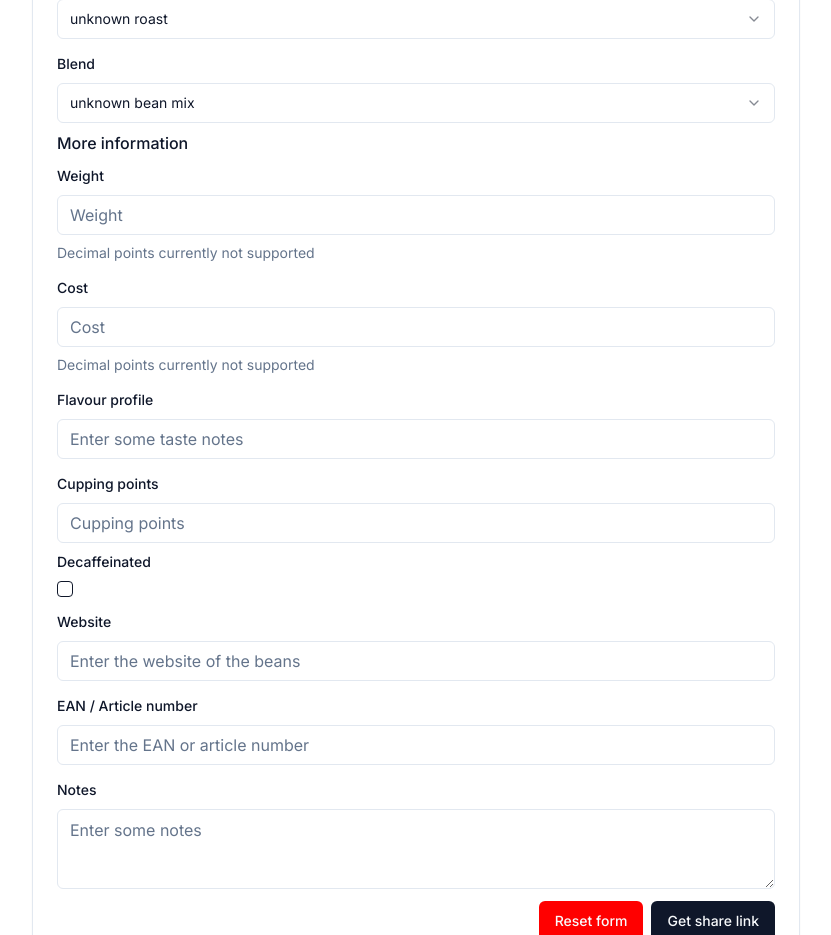
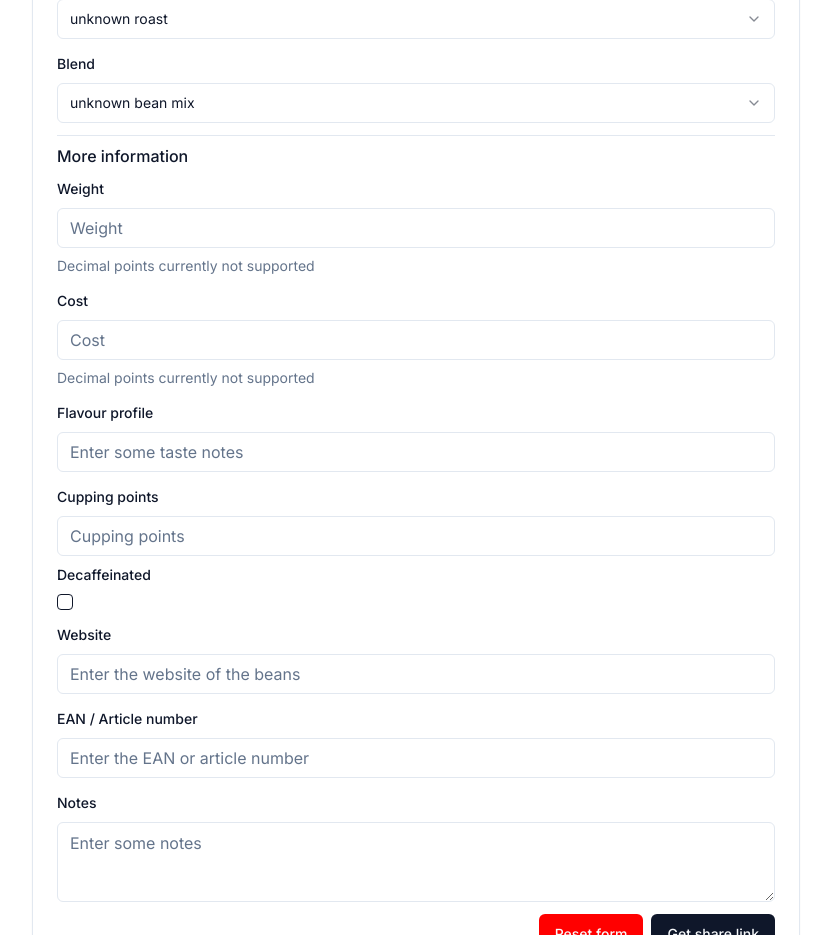
Before and after one commit to marcelblijleven/beanstats, a Next.js app: page /beanconqueror/create in a window 1280 px wide. Shown: the part 880-1815 px from the top of the page, without its empty margins (224-1055 px from the left). Built offline with nearby package versions, Linux system fonts and the light colour scheme.

Commit message:
chore: add separator to forms

```diff
--- a/src/components/forms/bean-information-form/form.tsx
+++ b/src/components/forms/bean-information-form/form.tsx
@@ -15,8 +15,8 @@
 import {createUrlFromFormSchema} from "@/lib/beanconqueror/proto/proto-helpers";
 import ShareCard from "@/components/share-card";
 import {BeanLinkResponse, getBeanLink} from "@/lib/beanlink";
-import {TabsContent, TabsList, TabsTrigger} from "@/components/ui/tabs";
-import {Tabs} from "@radix-ui/react-tabs";
+import {Tabs, TabsContent, TabsList, TabsTrigger} from "@/components/ui/tabs";
+import {Separator} from "@/components/ui/separator"
 
 import {
     GeneralInformationFieldset,
@@ -105,18 +105,22 @@
                             </TabsList>
                             <TabsContent value={"general"} className={"space-y-3"}>
                                 <GeneralInformationFieldset form={form}/>
+                                <Separator />
                                 <MoreInformationFieldset form={form}/>
                             </TabsContent>
                             <TabsContent value={"variety"} className={"space-y-3"}>
                                 <Legend>Variety information</Legend>
                                 <fieldset className={"space-y-3"}>
                                     {fields.map((field, index) => (
+                                        <>
                                             <VarietyInformationFieldset<beanInformationFormSchema>
                                                 key={field.id} field={field}
                                                 index={index}
                                                 form={form}
                                                 remove={remove}
                                             />
+                                            {index !== fields.length - 1 && <Separator />}
+                                        </>
                                     ))}
                                     {blend === "BLEND" && (<Button onClick={(event) => {
                                         event.preventDefault();
--- /dev/null
+++ b/src/components/ui/separator.tsx
@@ -0,0 +1,31 @@
+"use client"
+
+import * as React from "react"
+import * as SeparatorPrimitive from "@radix-ui/react-separator"
+
+import { cn } from "@/lib/utils"
+
+const Separator = React.forwardRef<
+  React.ElementRef<typeof SeparatorPrimitive.Root>,
+  React.ComponentPropsWithoutRef<typeof SeparatorPrimitive.Root>
+>(
+  (
+    { className, orientation = "horizontal", decorative = true, ...props },
+    ref
+  ) => (
+    <SeparatorPrimitive.Root
+      ref={ref}
+      decorative={decorative}
+      orientation={orientation}
+      className={cn(
+        "shrink-0 bg-border",
+        orientation === "horizontal" ? "h-[1px] w-full" : "h-full w-[1px]",
+        className
+      )}
+      {...props}
+    />
+  )
+)
+Separator.displayName = SeparatorPrimitive.Root.displayName
+
+export { Separator }
```
Also changed, not shown: package.json (+4 -3 lines), 1 other file (tests, documents, lock files or other folders). Lines whose indentation alone changed are shown as unchanged.
